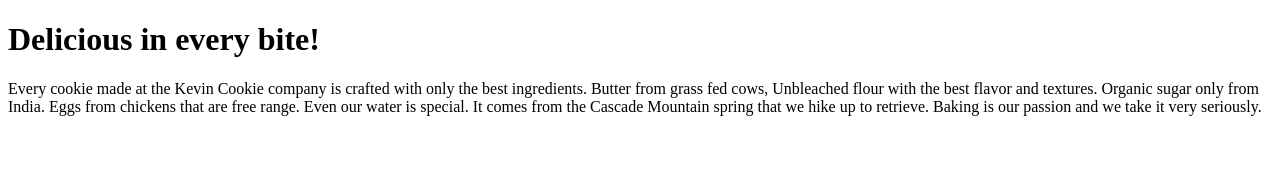
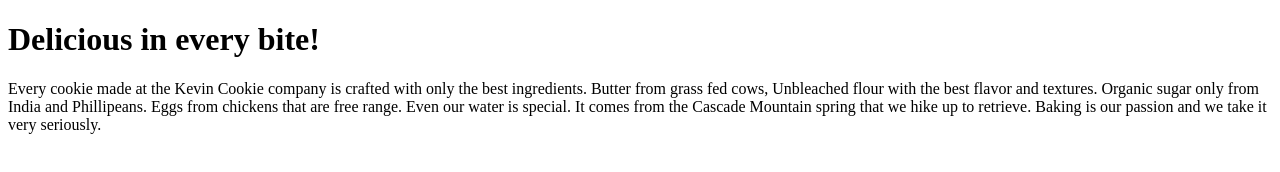
Before and after one commit to At-an/-Cookie_Demo, a plain HTML site: page index.html in a window 1280 px wide. Drawn offline with Linux system fonts and the light colour scheme.

Commit message:
Update index.html
include Phillipeans as a country producing organic sugar

```diff
--- a/index.html
+++ b/index.html
@@ -4,7 +4,7 @@
 <h1>Delicious in every bite!</h1>
 <p1>Every cookie made at the Kevin Cookie company is crafted with only the best ingredients.
       Butter from grass fed cows, Unbleached flour with the best flavor and textures. Organic sugar
-      only from India. Eggs from chickens that are free range. Even our water is special. It
+      only from India and Phillipeans. Eggs from chickens that are free range. Even our water is special. It
       comes from the Cascade Mountain spring that we hike up to retrieve. Baking is our passion and
       we take it very seriously.</p1>
 </body>
```
